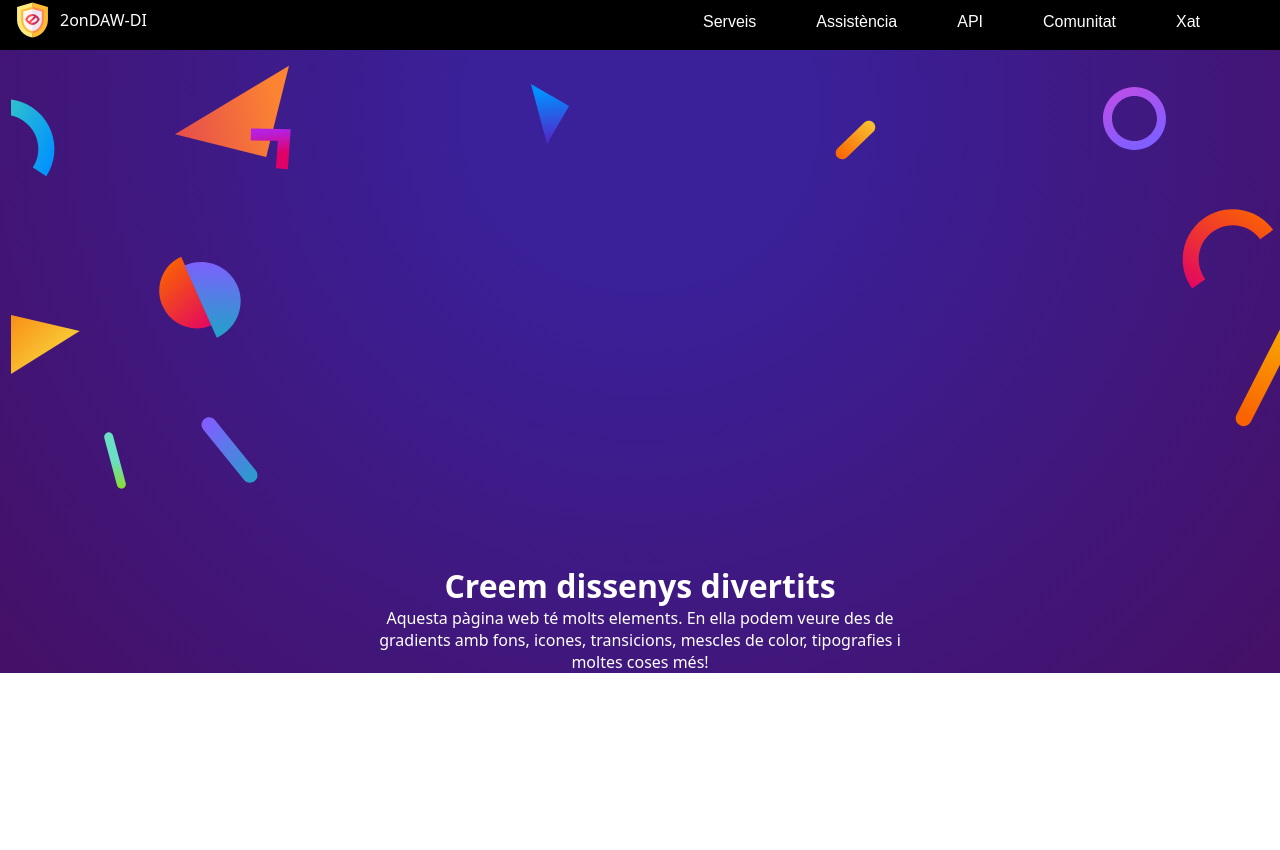
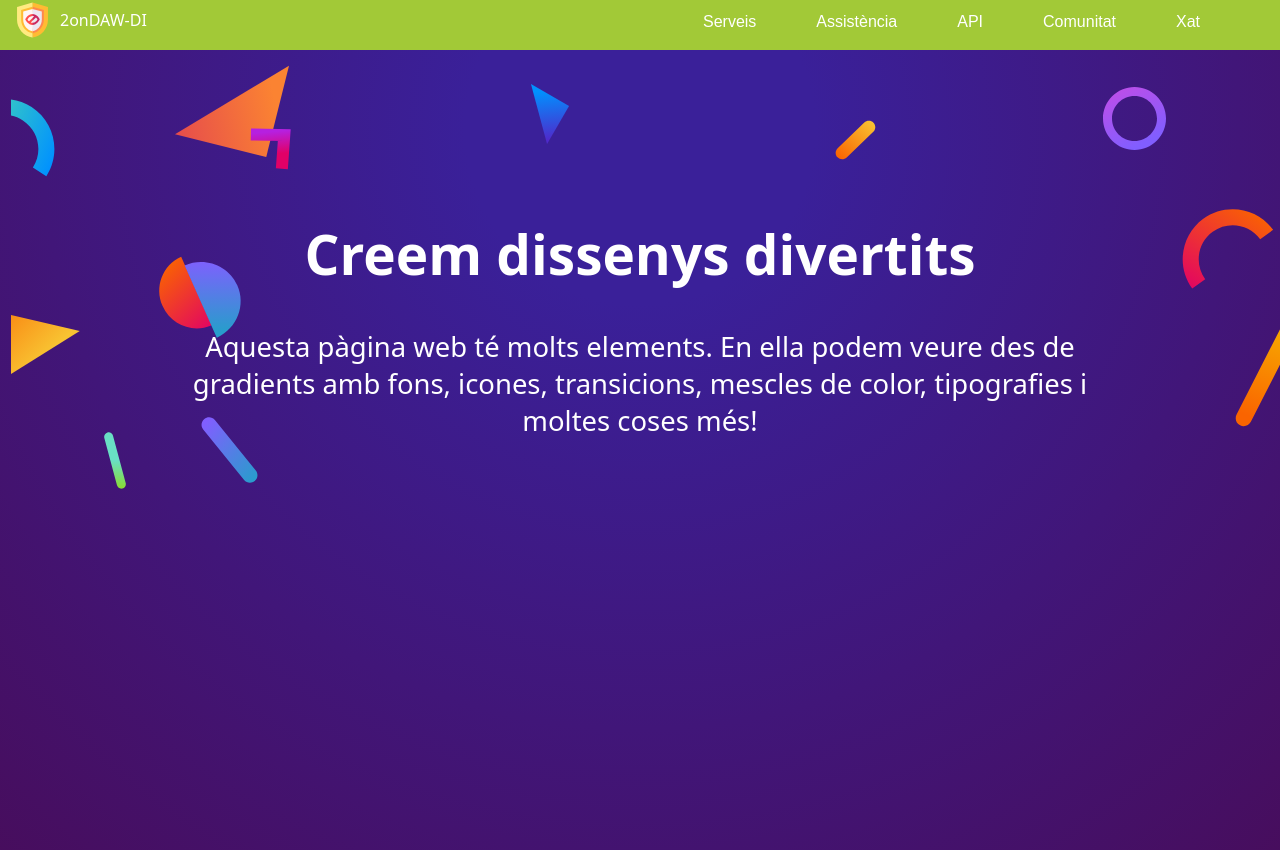
Before and after one commit to KMoran00/ACTS_2DAW, a PHP site: page / in a window 1280 px wide; the page is wider, and only the part inside the window is pictured. Before the commit the page ends 673 px from the top of that part, so only its background shows below. Run offline with PHP 8.4, Linux system fonts and the light colour scheme.

Commit message:
confeti + lletra acceptable

```diff
--- a/DIW/UD6ACTFINAL/css/estils.css
+++ b/DIW/UD6ACTFINAL/css/estils.css
@@ -8,7 +8,7 @@
 /* -------Estils per al header---------- */
 
 header{
-    background-color:rgb(0, 0, 0);
+    background-color:rgb(162, 201, 55);
     height: 50px;
     width: 100%;
 }
@@ -58,21 +58,26 @@ header{
 
 /* -------Estils per al main ---------- */
 main{
-background-image: radial-gradient( 80vw circle at 50% 10%, #3a2099 17%, #480c59 100% );    background-repeat: no-repeat;
-    background-position: center;
+    position: relative;
+    min-height: 100vh; /* ocupa toda la altura de la ventana */
+    background-image: radial-gradient( 80vw circle at 50% 10%, #3a2099 17%, #480c59 100% );
 
 }
 
 .confeMain{
+    position: absolute;
+    z-index: 1;
     padding-top: 15px;
     padding-left: 11px;
 }
 
 
 .mainText{
-    margin-top: 70px;
+    position: relative;
+    z-index: 2;
     justify-content: center;
     text-align: center;
     color: white;
-
+    padding-top: 13%;
+    font-size: 3ch;
 }
--- a/DIW/UD6ACTFINAL/index.html
+++ b/DIW/UD6ACTFINAL/index.html
@@ -49,6 +49,7 @@
             <div class="row">
                 <div class="col-12 mainText">
                     <h1>Creem dissenys divertits</h1>
+                    <br>
                     <p>Aquesta pàgina web té molts elements. En ella podem veure des de <br>
                         gradients amb fons, icones, transicions, mescles de color, tipografies i <br>
                         moltes coses més!
```
